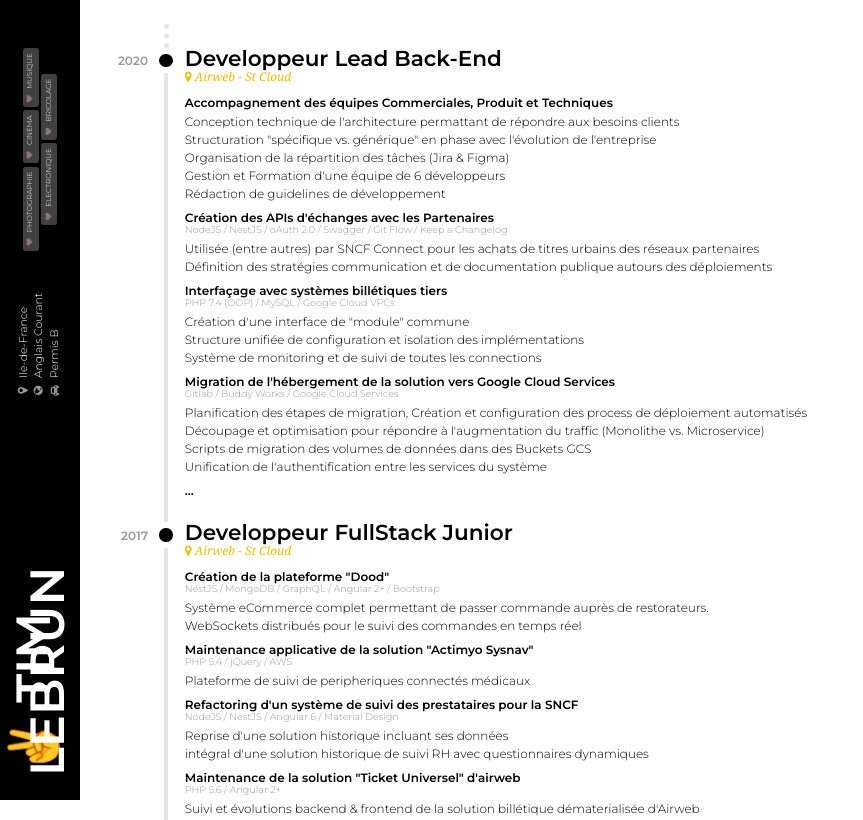
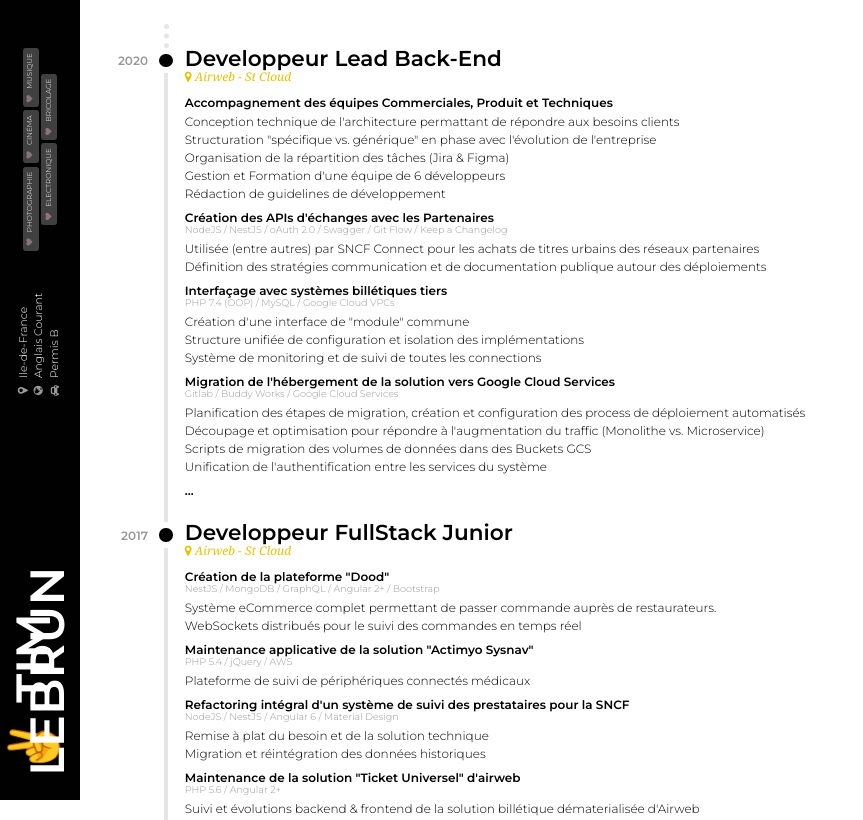
Before and after one commit to timlebrun/curriculum, a website: page src/index.html in a window 1280 px wide. Shown: the top 820 px of the page, without its empty margins (0-863 px from the left). Drawn offline with Linux system fonts and the light colour scheme.

Commit message:
:pencil2: Fixing a few typos

```diff
--- a/src/index.html
+++ b/src/index.html
@@ -30,7 +30,7 @@
                                     <small>NodeJS / NestJS / oAuth 2.0 / Swagger / Git Flow / Keep a Changelog</small>
                                 </h4>
                                 <p>Utilisée (entre autres) par SNCF Connect pour les achats de titres urbains des réseaux partenaires</p>
-                                <p>Définition des stratégies communication et de documentation publique autours des déploiements</p>
+                                <p>Définition des stratégies communication et de documentation publique autour des déploiements</p>
 
                                 <h4>
                                     Interfaçage avec systèmes billétiques tiers
@@ -44,7 +44,7 @@
                                     Migration de l'hébergement de la solution vers Google Cloud Services
                                     <small>Gitlab / Buddy Works / Google Cloud Services</small>
                                 </h4>
-                                <p>Planification des étapes de migration, Création et configuration des process de déploiement automatisés</p>
+                                <p>Planification des étapes de migration, création et configuration des process de déploiement automatisés</p>
                                 <p>Découpage et optimisation pour répondre à l'augmentation du traffic (Monolithe vs. Microservice)</p>
                                 <p>Scripts de migration des volumes de données dans des Buckets GCS</p>
                                 <p>Unification de l'authentification entre les services du système</p>
@@ -63,22 +63,21 @@
                                         Création de la plateforme "Dood"
                                         <small>NestJS / MongoDB / GraphQL / Angular 2+ / Bootstrap</small>
                                     </h4>
-                                    <p>Système eCommerce complet permettant de passer commande auprès de restorateurs.</p>
+                                    <p>Système eCommerce complet permettant de passer commande auprès de restaurateurs.</p>
                                     <p>WebSockets distribués pour le suivi des commandes en temps réel</p>
 
                                     <h4>
                                         Maintenance applicative de la solution "Actimyo Sysnav"
                                         <small>PHP 5.4 / jQuery / AWS</small>
                                     </h4>
-                                    <p>Plateforme de suivi de peripheriques connectés médicaux</p>
+                                    <p>Plateforme de suivi de périphériques connectés médicaux</p>
 
                                     <h4>
-                                        Refactoring d'un système de suivi des prestataires pour la SNCF
+                                        Refactoring intégral d'un système de suivi des prestataires pour la SNCF
                                         <small>NodeJS / NestJS / Angular 6 / Material Design</small>
                                     </h4>
-                                    <p>Reprise d'une solution historique incluant ses données</p>
-
-                                    <p>intégral d'une solution historique de suivi RH avec questionnaires dynamiques</p>
+                                    <p>Remise à plat du besoin et de la solution technique</p>
+                                    <p>Migration et réintégration des données historiques</p>
 
                                     <h4>
                                         Maintenance de la solution "Ticket Universel" d'airweb
```
Also changed, not shown: 1 other file.
